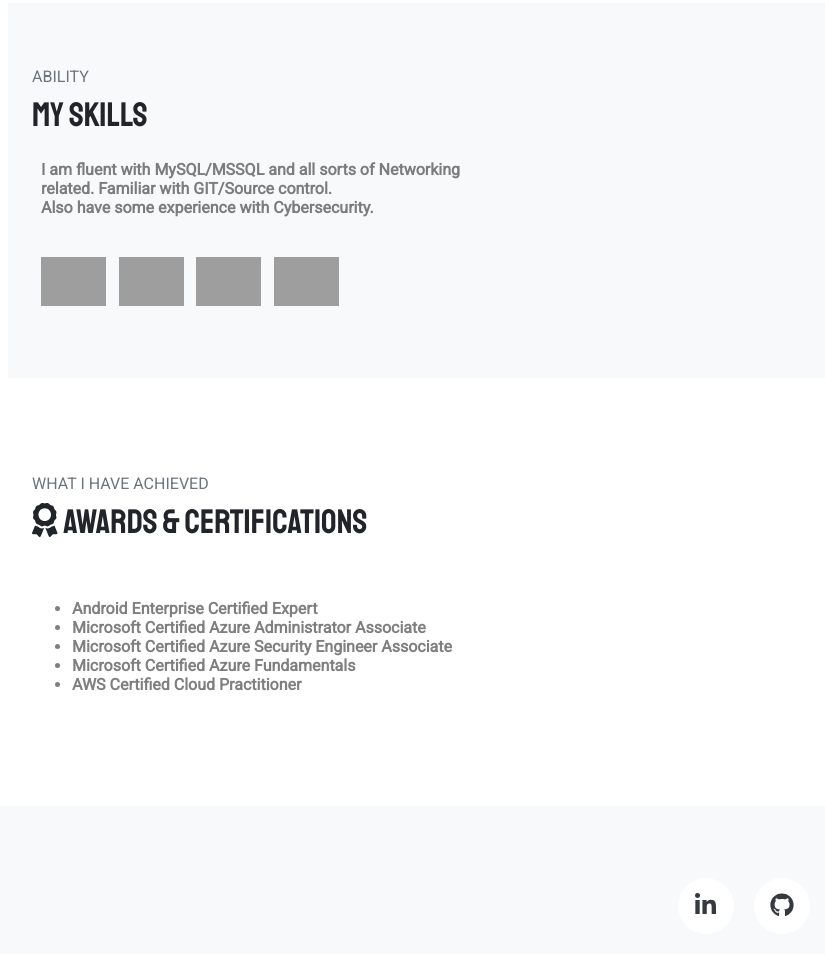
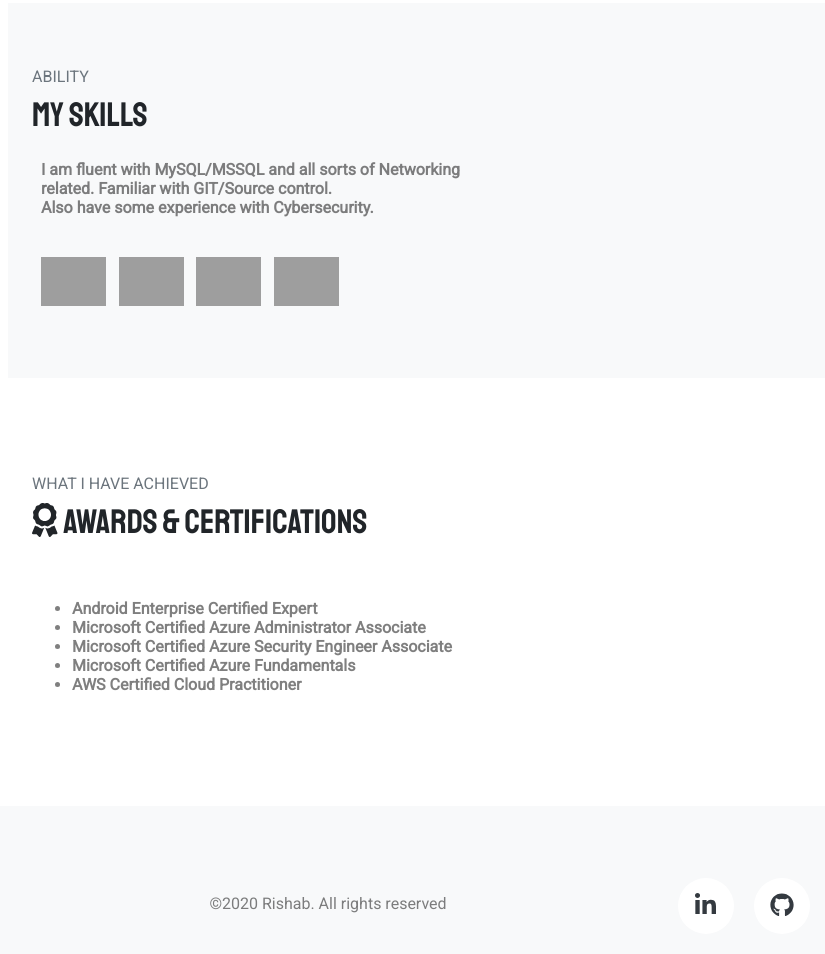
Before and after one commit to eemersonrosa/terraform-cloud-resume, a plain HTML site: page cloud-resume/website/index.html in a window 1280 px wide. Shown: the part 1387-2341 px from the top of the page, without its empty margins (312-1137 px from the left). Drawn offline with nearby package versions, Linux system fonts and the light colour scheme; grey boxes are pictures that could not be loaded; a web font is replaced by a local one.

Commit message:
giving right of html to author

```diff
--- a/cloud-resume/website/index.html
+++ b/cloud-resume/website/index.html
@@ -179,7 +179,8 @@
                 <div class="col-sm-4 my-4 text-center">
                     <div class="footer-title">
                         <p class="description font-os font-size-16 text-black-50 text-uppercase">
-                                <!-- Additional Footer Content Here -->
+                                <p class="font-os font-size-16 text-black-50">&copy;2020 Rishab. All rights reserved
+                                </p>
                         </p>
                     </div>
                 </div>
@@ -193,9 +194,8 @@
                 </div>
             </div>
     </div>
-        </div>
 </footer>
-    <!-- #footer -->
+<!-- Footer -->
 
     <!-- JavaScript Libraries -->
     <script src="https://code.jquery.com/jquery-3.4.1.slim.min.js"
--- a/cloud-resume/website/style.css
+++ b/cloud-resume/website/style.css
@@ -136,7 +136,7 @@ body {
 /* Footer Form */
 #footer form .row .col input[type="text"],
 #footer form .row .col input[type="email"],
-#footer form textarea {
+#footer form textarea{
     border: none;
     border-radius: 0;
     border-bottom: 1px solid gray;
```
Lines whose indentation alone changed are shown as unchanged.
